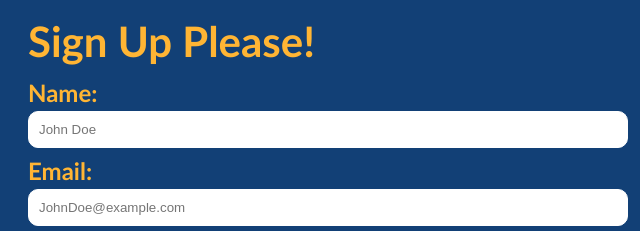
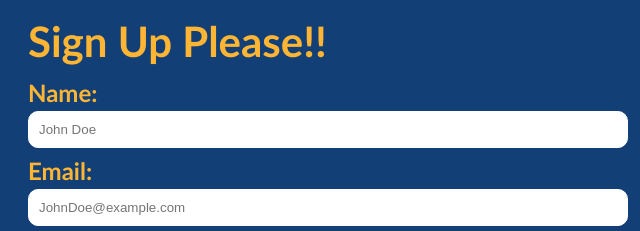
Before and after one commit to WSU-kduncan/s24cicd-ldav99, a plain HTML site: page website/index.html in a window 1280 px wide. Shown: the top 231 px of the page, 312-952 px from the left. Drawn offline with Linux system fonts and the light colour scheme.

Commit message:
hook test 3

```diff
--- a/website/index.html
+++ b/website/index.html
@@ -91,7 +91,7 @@ input[type="checkbox"]{
 <body>
     <form>
 
-        <label for="" class="title">Sign Up Please! </label>
+        <label for="" class="title">Sign Up Please!!</label>
 
         <!-- Name -->
         <label for="">Name:</label>
```
